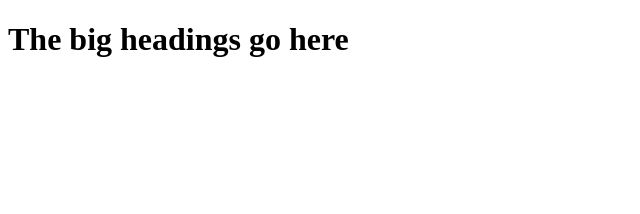
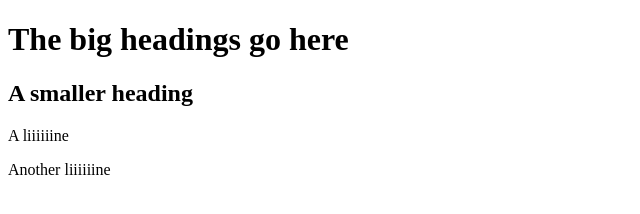
Before and after one commit to rpetricevic/rpetricevic.github.io, a plain HTML site: page helloworld.html in a window 1280 px wide. Shown: the whole page, without its empty margins (0-640 px from the left). Drawn offline with Linux system fonts and the light colour scheme.

Commit message:
Update helloworld.html

```diff
--- a/helloworld.html
+++ b/helloworld.html
@@ -2,5 +2,8 @@
 <html>
 <body>
 	<h1>The big headings go here</h1>
+	<h2>A smaller heading</h2>
+	<p>A liiiiiine</p>
+	<p>Another liiiiiine</p>
 </body>
 </html>
```
